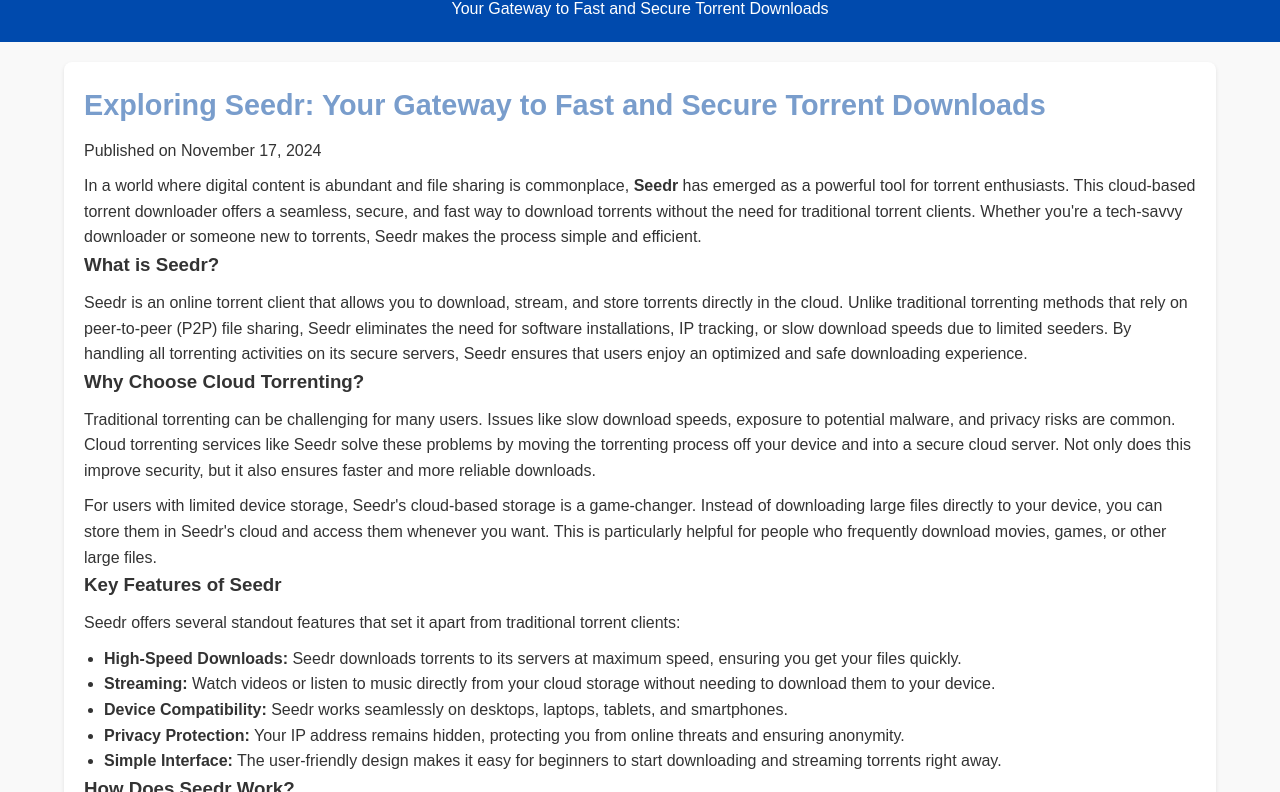
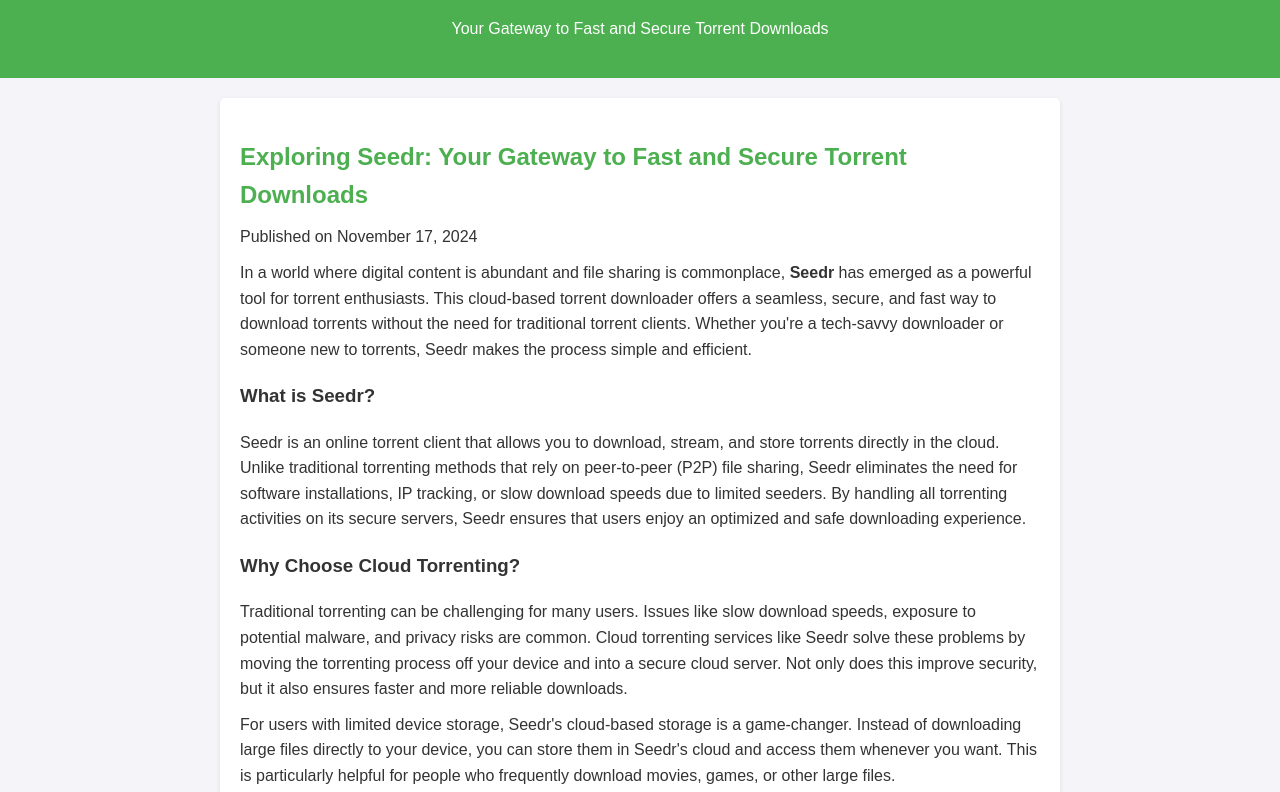
Before and after one commit to Amit5153/blog, a plain HTML site: page index.html in a window 1280 px wide. Shown: the part 98-890 px from the top of the page. Drawn offline with Linux system fonts and the light colour scheme.

Commit message:
Update Style.css

```diff
--- a/Style.css
+++ b/Style.css
@@ -1,74 +1,77 @@
-/* General Reset */
-body, h1, h2, h3, p, ul {
+/* General Styles */
+body {
+    font-family: Arial, sans-serif;
+    line-height: 1.6;
     margin: 0;
     padding: 0;
-    box-sizing: border-box;
-  }
-
-  body {
-    font-family: Arial, sans-serif;
-    line-height: 1.6;
-    background-color: #f9f9f9;
+    background-color: #f4f4f9;
     color: #333;
-  }
-
-  .container {
-    width: 90%;
-    max-width: 1200px;
-    margin: 0 auto;
   }
 
   /* Header */
   .header {
-    background-color: #004aad;
-    color: #fff;
+    background-color: #4CAF50;
+    color: white;
+    text-align: center;
     padding: 20px 0;
-    text-align: center;
   }
 
-  .header h1 {
-    font-size: 2.5rem;
+  .header .logo {
+    display: flex;
+    align-items: center;
+    justify-content: center;
+    gap: 10px;
   }
 
-  .header p {
-    font-size: 1rem;
-    margin-top: 10px;
+  .header .logo img {
+    width: 5px;
+    height: 5px;
   }
 
-  /* Blog Post */
+  .header .logo h1 {
+    font-size: 0.5rem;
+  }
+
+  /* Blog Article */
   .blog-post {
-    background: #fff;
+    max-width: 800px;
+    margin: 20px auto;
+    background: white;
     padding: 20px;
-    margin: 20px 0;
-    border-radius: 8px;
-    box-shadow: 0 2px 4px rgba(0, 0, 0, 0.1);
+    border-radius: 5px;
+    box-shadow: 0 2px 5px rgba(0, 0, 0, 0.1);
   }
 
   .blog-post h2 {
-    font-size: 1.8rem;
-    color: #799dcc;
-  }
-
-  .blog-post p, .blog-post ul {
-    margin-top: 10px;
-  }
-
-  .blog-post ul {
-    list-style-type: disc;
-    padding-left: 20px;
+    color: #4CAF50;
+    margin-bottom: 10px;
   }
 
   .blog-post img.banner {
     width: 100%;
-    border-radius: 8px;
-    margin: 15px 0;
+    height: auto;
+    margin: 10px 0;
+    border-radius: 5px;
+  }
+
+  .blog-post p {
+    margin: 10px 0;
+  }
+
+  .blog-post ul {
+    margin: 10px 0;
+    padding-left: 20px;
+  }
+
+  .blog-post ul li {
+    margin: 5px 0;
   }
 
   /* Footer */
-  .footer {
-    background-color: #95aecf;
-    color: #fff;
+  footer {
     text-align: center;
+    background: #333;
+    color: white;
     padding: 10px 0;
     margin-top: 20px;
   }
```
